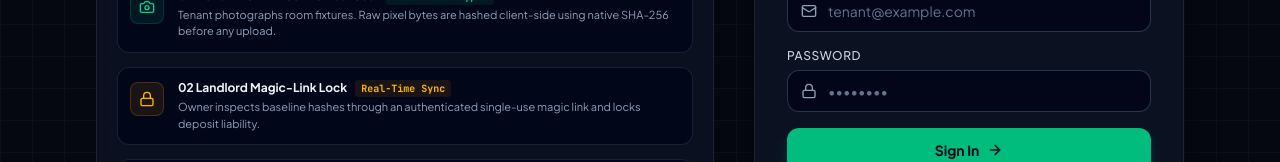
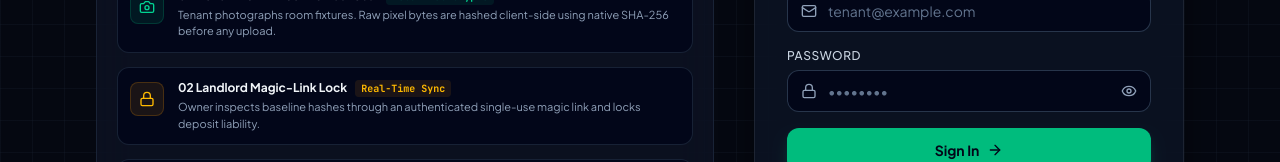
Before and after one commit to priyam242/CODEFESTTHON-2026, a React (Vite) app in the folder client/: page /login in a window 1280 px wide. Shown: the part 552-714 px from the top of the page. Built offline with nearby package versions, Linux system fonts and the light colour scheme; no server answers.

Commit message:
feat(auth): add password visibility toggle with eye icon in login

```diff
--- a/client/src/pages/Login.tsx
+++ b/client/src/pages/Login.tsx
@@ -15,6 +15,8 @@ import {
   Cpu,
   Layers,
   FileCheck2,
+  Eye,
+  EyeOff,
 } from 'lucide-react';
 import { authApi } from '../api';
 
@@ -26,6 +28,7 @@ export const Login: React.FC = () => {
   const [role, setRole] = useState<'TENANT' | 'LANDLORD'>('TENANT');
   const [error, setError] = useState<string | null>(null);
   const [loading, setLoading] = useState(false);
+  const [showPassword, setShowPassword] = useState(false);
   const navigate = useNavigate();
 
   const handleSubmit = async (e: React.FormEvent) => {
@@ -324,14 +327,27 @@ export const Login: React.FC = () => {
                     <Lock className="w-4 h-4" />
                   </div>
                   <input
-                    type="password"
+                    type={showPassword ? 'text' : 'password'}
                     required
                     minLength={6}
                     value={password}
                     onChange={(e) => setPassword(e.target.value)}
                     placeholder="••••••••"
-                    className="w-full pl-10 pr-4 py-2.5 rounded-xl bg-slate-950 border border-slate-700/80 text-slate-100 placeholder-slate-500 text-sm focus:outline-none focus:border-emerald-500 focus:ring-1 focus:ring-emerald-500 transition"
+                    className="w-full pl-10 pr-11 py-2.5 rounded-xl bg-slate-950 border border-slate-700/80 text-slate-100 placeholder-slate-500 text-sm focus:outline-none focus:border-emerald-500 focus:ring-1 focus:ring-emerald-500 transition"
                   />
+                  <button
+                    type="button"
+                    onClick={() => setShowPassword(!showPassword)}
+                    className="absolute inset-y-0 right-0 pr-3.5 flex items-center text-slate-400 hover:text-emerald-400 focus:outline-none transition cursor-pointer"
+                    title={showPassword ? 'Hide password' : 'Show password'}
+                    tabIndex={-1}
+                  >
+                    {showPassword ? (
+                      <EyeOff className="w-4 h-4 text-emerald-400" />
+                    ) : (
+                      <Eye className="w-4 h-4 text-slate-400 hover:text-slate-200" />
+                    )}
+                  </button>
                 </div>
               </div>
 
```
